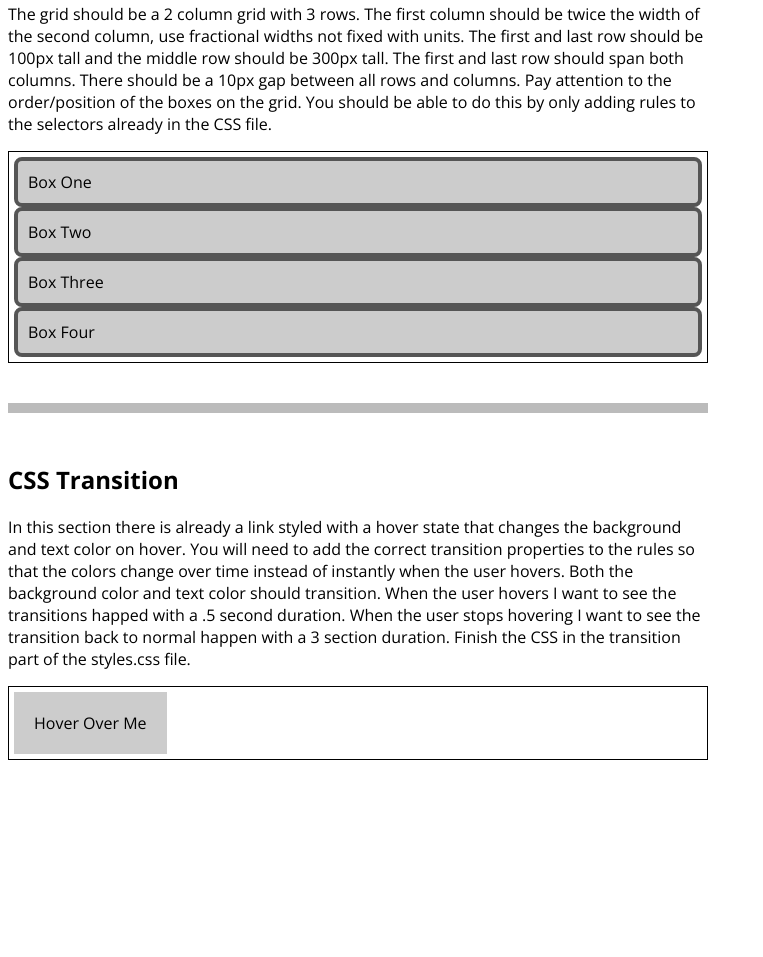
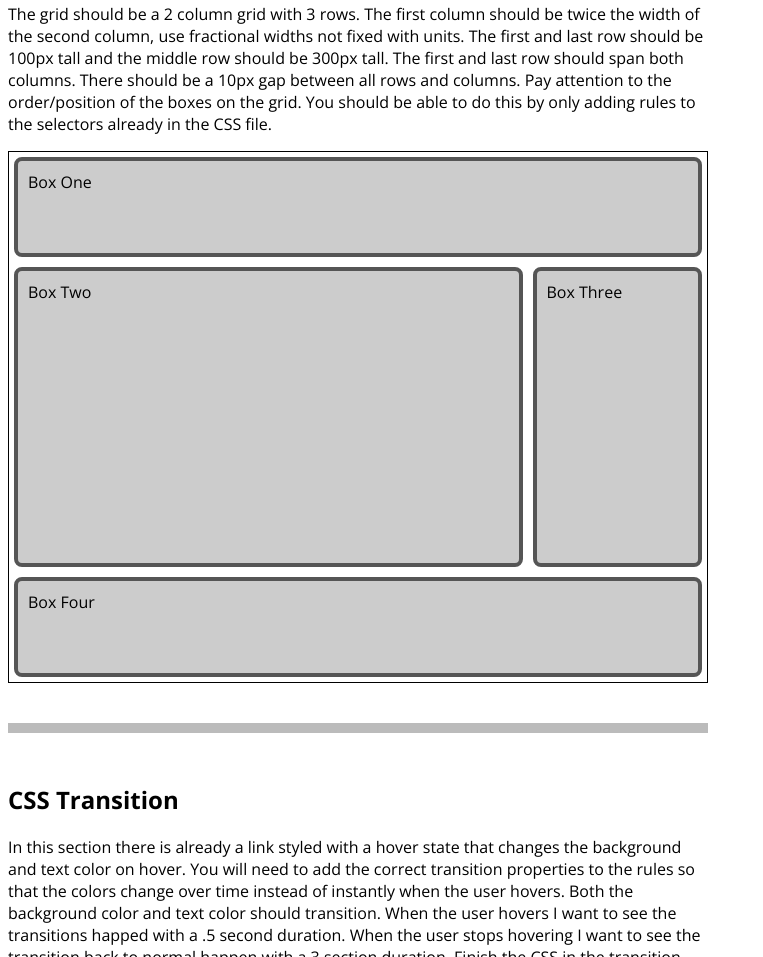
Before and after one commit to Tayomide/itmd-441-01-02, a plain HTML site: page Lab2/index.html in a window 1280 px wide. Shown: the part 5197-6154 px from the top of the page, without its empty margins (0-763 px from the left). Before the commit the page ends 6005 px from the top, so only its background shows below. Drawn offline with nearby package versions, Linux system fonts and the light colour scheme.

Commit message:
Solve Grid Part 3

```diff
--- a/Lab2/styles.css
+++ b/Lab2/styles.css
@@ -91,23 +91,31 @@
 /* Grid Part 3 */
 
 #grid-section3 .grid {
-
+	display: grid;
+	grid-template-columns: 3fr 1fr;
+	grid-template-rows: 1fr 3fr 1fr;
+	height: 520px;
+	grid-gap: 10px;
 }
 
 #grid-section3 .box1 {
-
+	grid-column: 1 / 3;
+	grid-row: 1 / 2;
 }
 
 #grid-section3 .box2 {
-
+	grid-column: 1 / 2;
+	grid-row: 2 / 3;
 }
 
 #grid-section3 .box3 {
-
+	grid-column: 2 / 3;
+	grid-row: 2 / 3;
 }
 
 #grid-section3 .box4 {
-
+	grid-column: 1 / 3;
+	grid-row: 3 / 4;
 }
 
 /* end Grid Part 3 */
```
